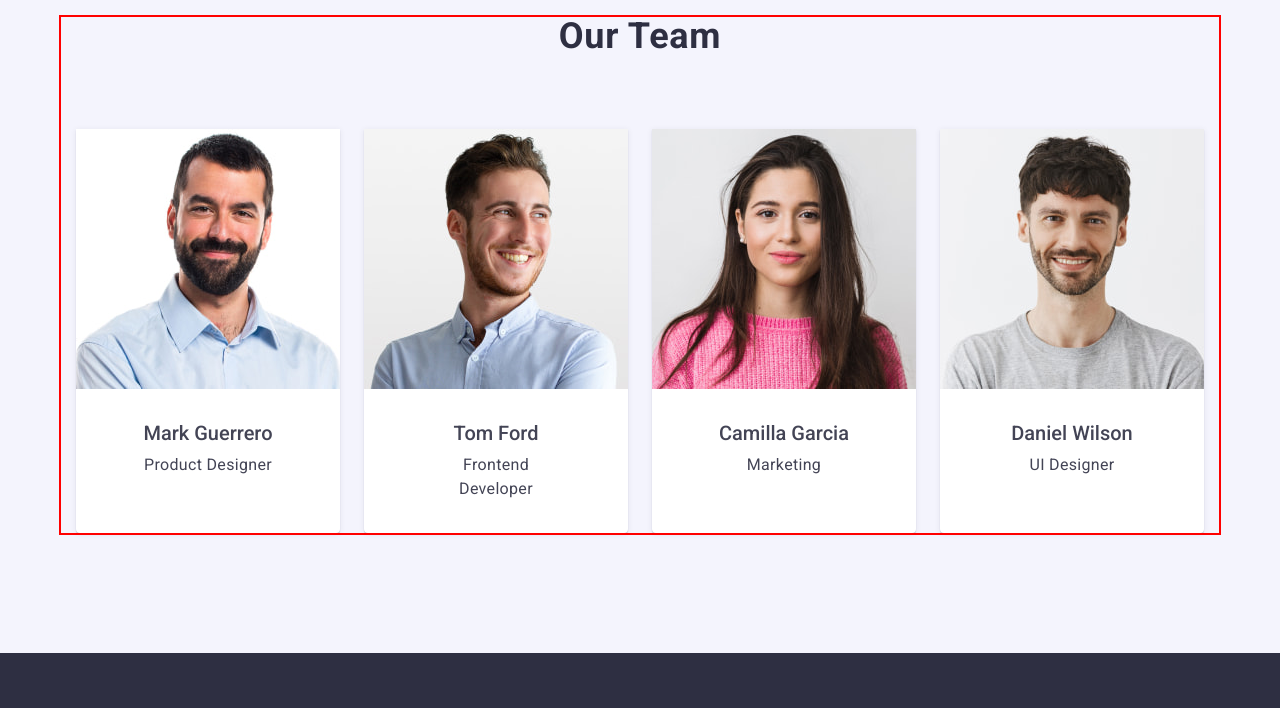
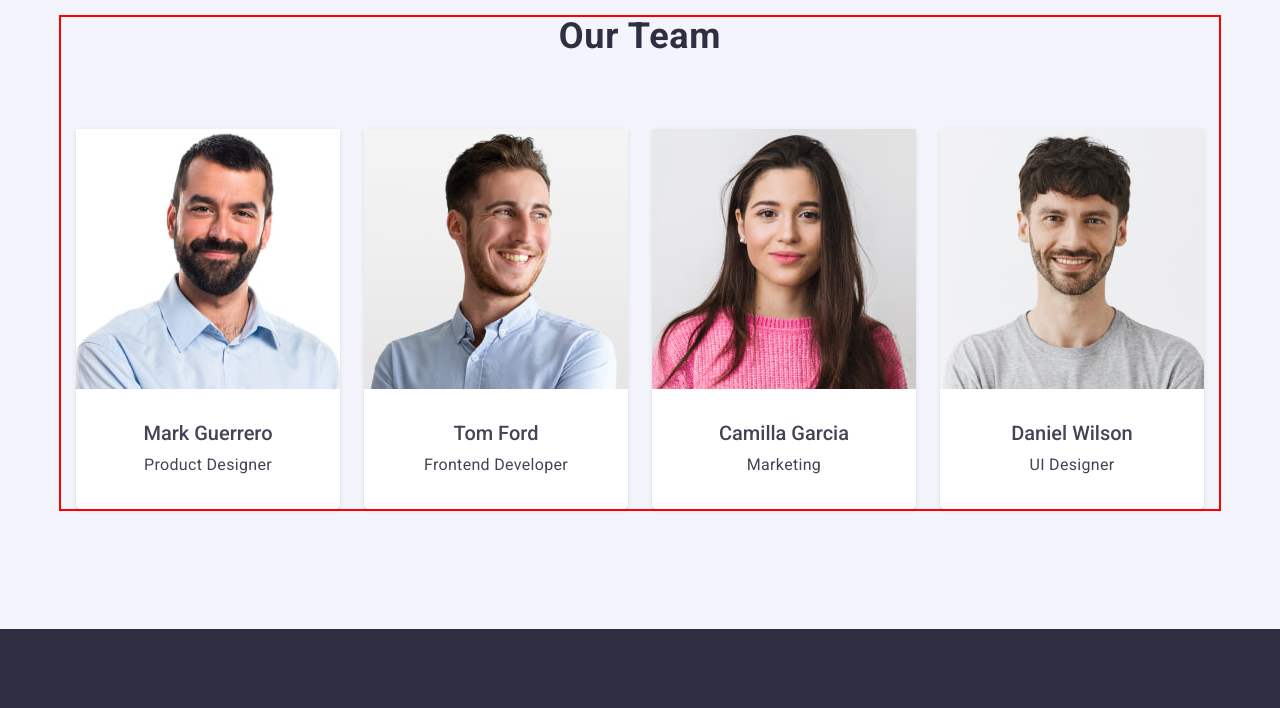
Before and after one commit to Stee1Lemon/goit-markup-hw-03, a plain HTML site: page index.html in a window 1280 px wide. Shown: the part 1680-2388 px from the top of the page. Drawn offline with nearby package versions, Linux system fonts and the light colour scheme.

Commit message:
section-card-fix

```diff
--- a/css/styles.css
+++ b/css/styles.css
@@ -224,13 +224,13 @@ ul {
 }
 .section-card {
   flex-basis: calc((100% - 24px * 3) / 4);
-  /* max-width: calc((100% - 24px * 3) / 4); */
+  max-width: 264px;
   box-shadow: 0px 1px 6px rgba(46, 47, 66, 0.08),
     0px 1px 1px rgba(46, 47, 66, 0.16), 0px 2px 1px rgba(46, 47, 66, 0.08);
   border-radius: 0px 0px 4px 4px;
 }
 .section-card-info {
-  padding: 32px 65px;
+  padding: 32px 0;
   text-align: center;
 }
 /* ------------------Footer------------------ */
```
